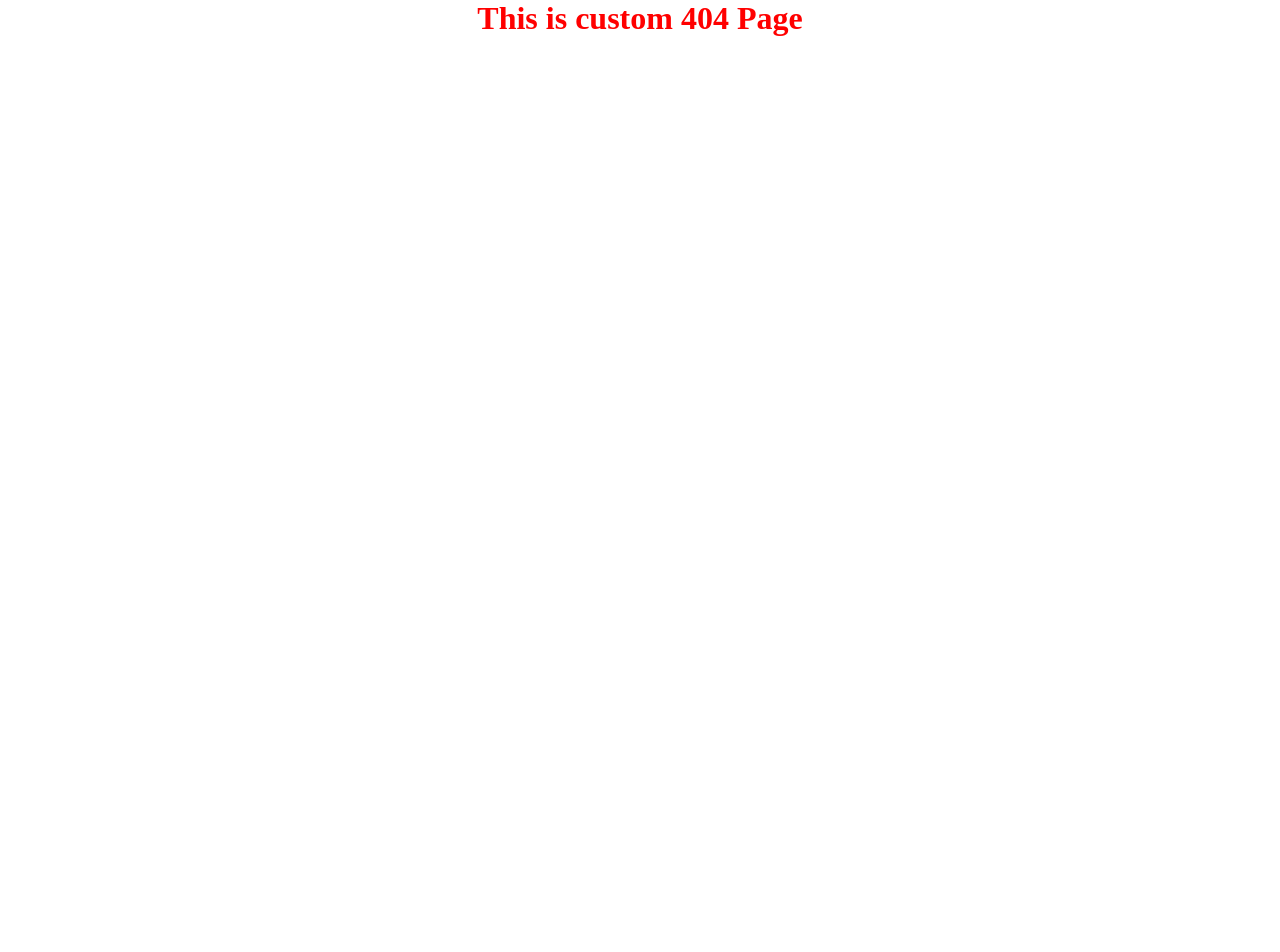
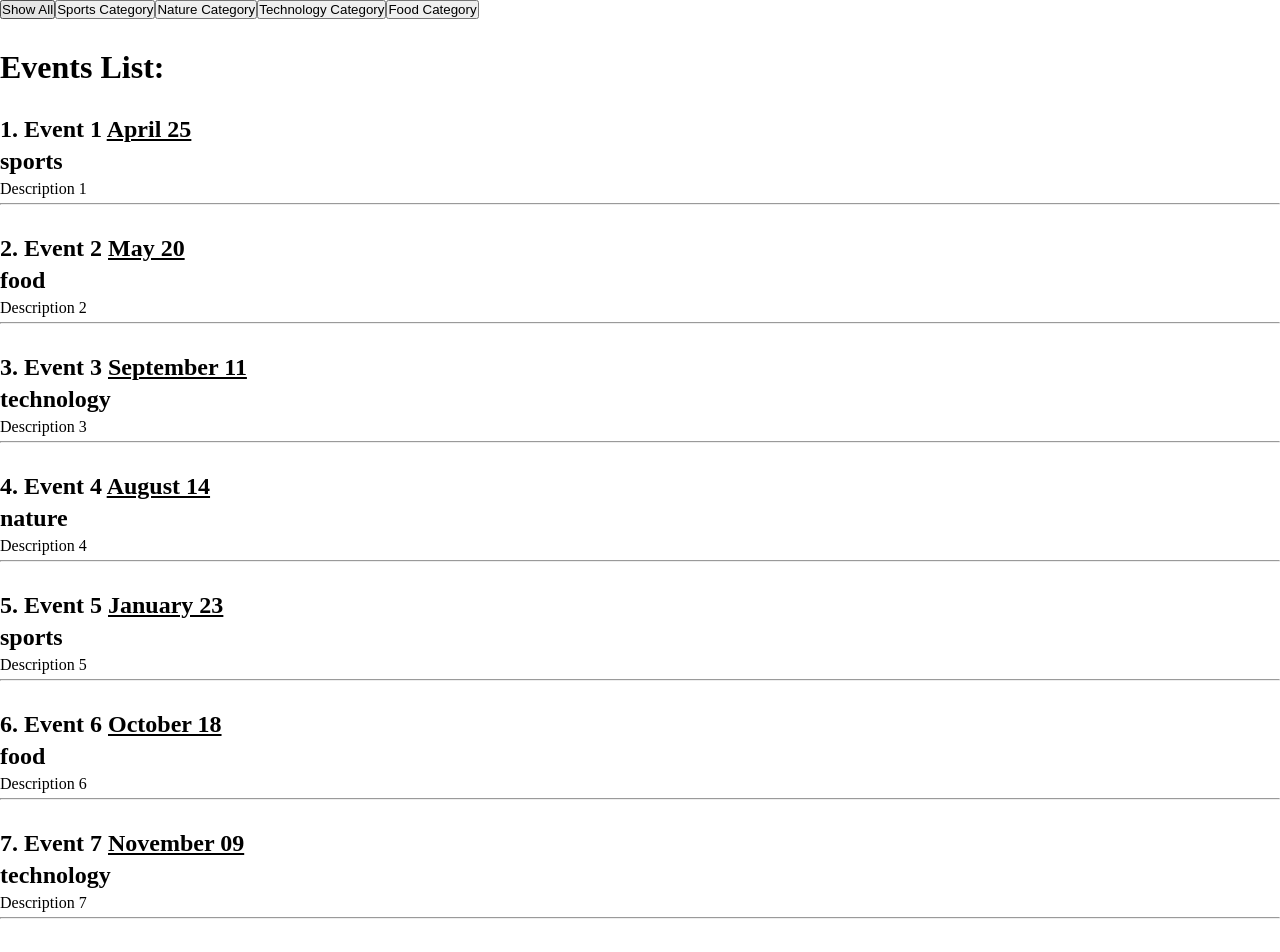
Before and after one commit to Ismoil00/NextJS__Tutorial-01, a Next.js app: page /events in a window 1280 px wide. Before the commit this address had no page. Shown: the top 952 px of the page. Before the commit the page ends 800 px from the top, so only its background shows below. Built offline with nearby package versions, Linux system fonts and the light colour scheme; data requests are answered from the project's data file.

Commit message:
another commit on learning client-side data fetch

```diff
--- a/db.json
+++ b/db.json
@@ -50,5 +50,83 @@
       "description": "Description 5",
       "category": "nature"
     }
+  ],
+  "dashboard": {
+    "posts": 5,
+    "likes": 200,
+    "followers": 20,
+    "following": 50
+  },
+  "events": [
+    {
+      "id": 1,
+      "title": "Event 1",
+      "description": "Description 1",
+      "category": "sports",
+      "date": "April 25"
+    },
+    {
+      "id": 2,
+      "title": "Event 2",
+      "description": "Description 2",
+      "category": "food",
+      "date": "May 20"
+    },
+    {
+      "id": 3,
+      "title": "Event 3",
+      "description": "Description 3",
+      "category": "technology",
+      "date": "September 11"
+    },
+    {
+      "id": 4,
+      "title": "Event 4",
+      "description": "Description 4",
+      "category": "nature",
+      "date": "August 14"
+    },
+    {
+      "id": 5,
+      "title": "Event 5",
+      "description": "Description 5",
+      "category": "sports",
+      "date": "January 23"
+    },
+    {
+      "id": 6,
+      "title": "Event 6",
+      "description": "Description 6",
+      "category": "food",
+      "date": "October 18"
+    },
+    {
+      "id": 7,
+      "title": "Event 7",
+      "description": "Description 7",
+      "category": "technology",
+      "date": "November 09"
+    },
+    {
+      "id": 8,
+      "title": "Event 8",
+      "description": "Description 8",
+      "category": "nature",
+      "date": "December 05"
+    },
+    {
+      "id": 9,
+      "title": "Event 9",
+      "description": "Description 9",
+      "category": "sports",
+      "date": "June 02"
+    },
+    {
+      "id": 10,
+      "title": "Event 10",
+      "description": "Description 10",
+      "category": "technology",
+      "date": "July 17"
+    }
   ]
 }
--- a/package.json
+++ b/package.json
@@ -20,6 +20,7 @@
     "next": "13.1.6",
     "react": "18.2.0",
     "react-dom": "18.2.0",
+    "swr": "^2.0.3",
     "typescript": "4.9.5"
   },
   "devDependencies": {
--- /dev/null
+++ b/src/pages/events.tsx
@@ -0,0 +1,52 @@
+import { useState } from "react";
+
+export default function Events({ eventsList }: any) {
+  const style = { marginTop: "30px" };
+  const style2 = { marginTop: "5px" };
+  const [events, setEvents] = useState<any>(eventsList);
+
+  const fetchData = async (category: string) => {
+    const response = await fetch(
+      `http://localhost:4000/events?category=${category}`
+    );
+    const data = await response.json();
+    setEvents(data);
+  };
+
+  return (
+    <>
+      <button onClick={() => setEvents(eventsList)}>Show All</button>
+      <button onClick={() => fetchData("sports")}>Sports Category</button>
+      <button onClick={() => fetchData("nature")}>Nature Category</button>
+      <button onClick={() => fetchData("technology")}>Technology Category</button>
+      <button onClick={() => fetchData("food")}>Food Category</button>
+      <h1 style={style}>Events List:</h1>
+      {events.map((event: any) => {
+        return (
+          <div key={event.id} style={style}>
+            <h2 style={style2}>
+              {event.id}. {event.title} <u>{event.date}</u>
+            </h2>
+            <h2 style={style2}>{event.category}</h2>
+            <p style={style2}>{event.description}</p>
+            <hr style={style2} />
+          </div>
+        );
+      })}
+    </>
+  );
+}
+
+export async function getServerSideProps(ctx: any) {
+  const { query } = ctx;
+  const { category } = query;
+  const response = await fetch("http://localhost:4000/events");
+  const data = await response.json();
+  console.log(category);
+
+  return {
+    props: {
+      eventsList: data,
+    },
+  };
+}
```
Also changed, not shown: src/pages/dashboard.swr.tsx (added, +30 -0 lines), src/pages/dashboard.tsx (added, +34 -0 lines), 1 other file (tests, documents, lock files or other folders).
